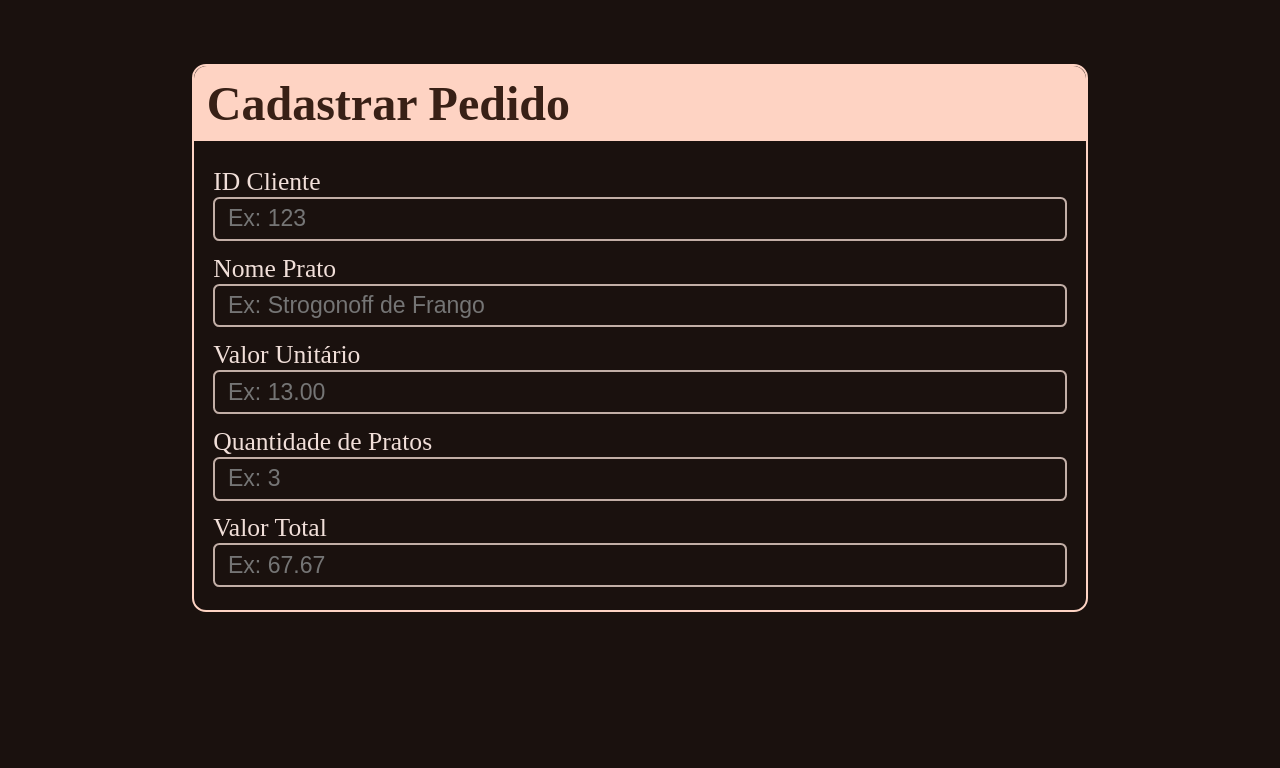
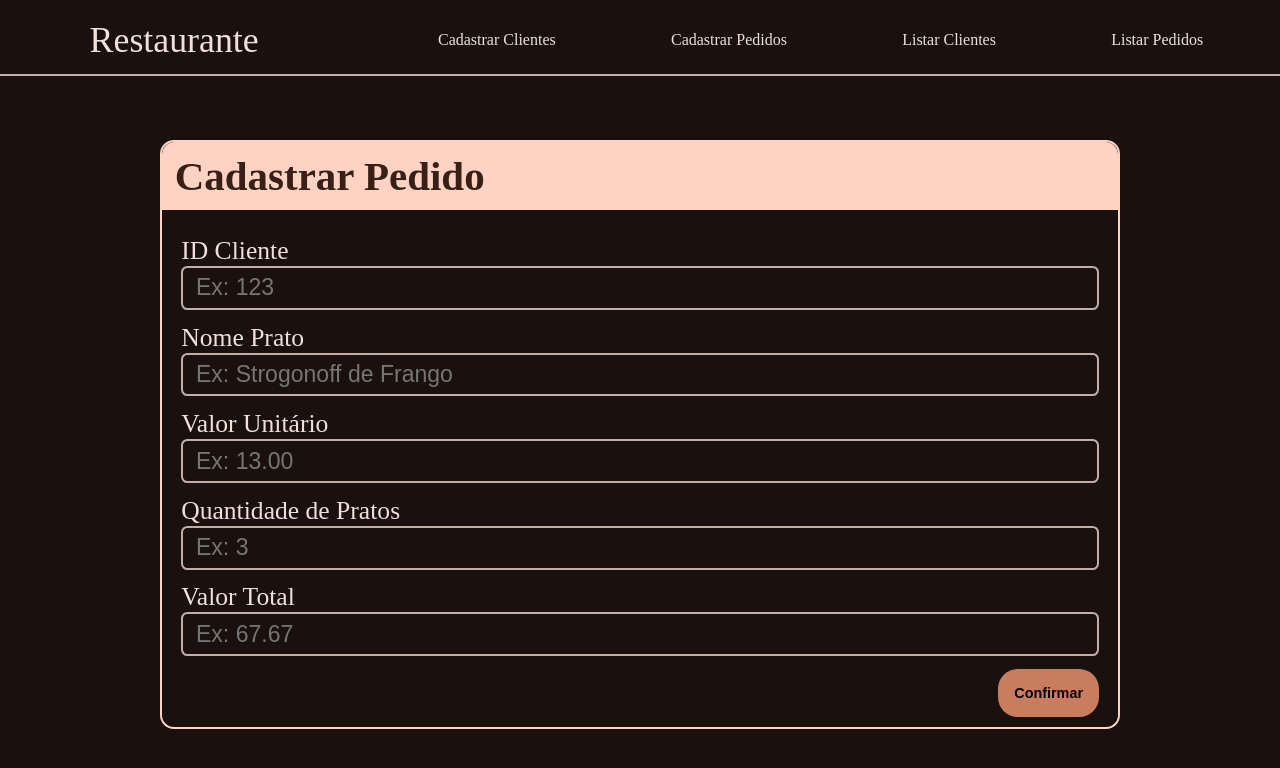
Before and after one commit to anthonelacr/restaurante-BD, a Flask app: template templates/cadastro_pedido.html in a window 1280 px wide. Shown: the top 768 px of the page. Run offline with Flask 3, Linux system fonts and the light colour scheme; the template is opened without the code that fills it, so the values that code supplies are empty.

Commit message:
muitasss coisas no css e edição+exclusão

```diff
--- a/app.py
+++ b/app.py
@@ -1,9 +1,13 @@
-from flask import Flask, render_template, request
+from flask import Flask, render_template, request, redirect, url_for
 import sqlite3
 
 app = Flask(__name__)
 
-@app.route('/clientes', methods=['GET', 'POST'])
+@app.route('/')
+def index():
+    return render_template('index.html')
+
+@app.route('/cliente', methods=['GET', 'POST'])
 def clientes():
     if request.method == 'POST':
 
@@ -37,25 +41,25 @@ def pedido():
 
         conn = sqlite3.connect('restaurante.db')
         cursor = conn.cursor()
-        cursor.execute('''INSERT INTO pedido
+        cursor.execute('''INSERT INTO pedidos
             (id_cliente, nome_prato, valor_unitario, qtd_pratos, valor_total) VALUES (?, ?, ?, ?, ?)''',
             (id_cliente, nome_prato, valor_unitario, qtd_pratos, valor_total))
 
         conn.commit()
         conn.close()
 
-        return render_template('cadastro_restaurante.html',
+        return render_template('cadastro_pedido.html',
                                mensagem=f"Pedido cadastrado com sucesso!")
-    return render_template('cadastro_restaurante.html', mensagem=None)
+    return render_template('cadastro_pedido.html', mensagem=None)
 
-@app.route('/listarpedidos')
-def listar():
+@app.route('/listar-pedidos')
+def listar_pedidos():
     conn = sqlite3.connect('restaurante.db')
     cursor = conn.cursor()
 
     query = '''
         SELECT p.id_pedido, p.id_cliente, c.nome, p.nome_prato, p.valor_unitario, p.qtd_pratos, p.valor_total
-        FROM pedido p
+        FROM pedidos p
         LEFT JOIN clientes c ON c.id_cliente = p.id_cliente
         ORDER BY c.nome
     '''
@@ -67,5 +71,57 @@ def listar():
     return render_template('listar_pedidos.html', pedidos = pedidos)
 
 
+@app.route('/editar-pedido/<int:id_pedido>', methods=['GET', 'POST'])
+def editar_pedido(id_pedido):
+    if request.method == 'GET':
+        conn = sqlite3.connect('restaurante.db')
+        cursor = conn.cursor()
+
+        query = '''
+            SELECT p.id_pedido, p.id_cliente, c.nome, p.nome_prato, p.valor_unitario, p.qtd_pratos, p.valor_total
+            FROM pedidos p
+            LEFT JOIN clientes c ON c.id_cliente = p.id_cliente
+            WHERE p.id_pedido = ?
+        '''
+        cursor.execute(query, (id_pedido,))
+        pedido = cursor.fetchone()
+        conn.commit()
+        conn.close()
+
+        return render_template('cadastro_pedido.html', modo='editar', pedido=pedido)
+
+    if request.method == 'POST':
+        id_cliente = request.form['id_cliente']
+        nome_prato = request.form['nome_prato']
+        valor_unitario = request.form['valor_unitario']
+        qtd_pratos = request.form['qtd_pratos']
+        valor_total = request.form['valor_total']
+
+        conn = sqlite3.connect('restaurante.db')
+        cursor = conn.cursor()
+
+        cursor.execute('''
+            UPDATE pedidos
+            SET id_cliente = ?, nome_prato = ?, valor_unitario = ?, qtd_pratos = ?, valor_total = ?
+            WHERE id_pedido = ?
+        ''', (id_cliente, nome_prato, valor_unitario, qtd_pratos, valor_total, id_pedido))
+
+        conn.commit()
+        conn.close()
+
+        return redirect(url_for('listar_pedidos'))
+
+@app.route('/excluir-pedido/<int:id_pedido>', methods=['POST'])
+def excluir_pedido(id_pedido):
+    conn = sqlite3.connect('restaurante.db')
+    cursor = conn.cursor()
+
+    cursor.execute('DELETE FROM pedidos WHERE id_pedido = ?', (id_pedido,))
+
+    conn.commit()
+    conn.close()
+
+    return redirect(url_for('listar_pedidos'))
+
 if __name__ == '__main__':
     app.run(debug=True)
--- a/model.py
+++ b/model.py
@@ -1,6 +1,6 @@
 import sqlite3
 
-conn = sqlite3.connect('empresa.db')
+conn = sqlite3.connect('restaurante.db')
 cursor = conn.cursor()
 
 cliente = """
--- a/static/style.css
+++ b/static/style.css
@@ -76,13 +76,13 @@ body {
 .opcoes-cabecalho {
   display: flex;
   gap: 1vw;
-  font-size: 2vw;
+  font-size: clamp(1rem, 2vw, 1.5rem);
 }
 
 .logo {
   text-decoration: none;
   color: var(--md-sys-color-on-background);
-  font-size: 2.8vw;
+  font-size: clamp(1.1rem, 2.8vw, 3rem);
   padding: 0 5vw 0 2.5vw;
 }
 
@@ -101,7 +101,7 @@ a:hover {
   justify-content: center;
   border-radius: 1.1vw;
   border: var(--md-sys-color-secondary) 0.2vw solid;
-  width: 70%;
+  width: 75%;
   margin: 5vw auto;
   padding-bottom: 0.8vw;
 }
@@ -110,16 +110,18 @@ a:hover {
   top: 0;
   left: 0;
   width: 100%;
-  font-size: 2.5vw;
+  font-size: clamp(1.25rem, 2.5vw, 2.5rem);
   font-weight: bold;
   border-radius: 1vw 1vw 0 0;
   padding: 0.8vw 1vw;
   background: var(--md-sys-color-secondary);
 }
 
-.cabecalho-formulario h2 {
+.cabecalho-formulario h1 {
   background: var(--md-sys-color-secondary);
   color: var(--md-sys-color-on-secondary);
+  text-align: left;
+  margin-top: 0;
 }
 
 .campos-formulario {
@@ -132,7 +134,7 @@ a:hover {
 }
 
 .campo label {
-  font-size: 2vw;
+  font-size: clamp(1rem, 2vw, 1.8rem);
 }
 
 input {
@@ -142,34 +144,148 @@ input {
   padding: 0.5vw 1vw;
   background: transparent;
   color: var(--md-sys-color-on-background);
-  font-size: 1.8vw;
+  font-size: clamp(1rem, 1.8vw, 1.6rem);
   width: 100%;
 }
 
 input:hover {
-  border: var(--md-sys-color-outline) 0.3vw solid;
-  cursor: pointer;
-}
-
-input[type="submit"] {
-  border: var(--md-sys-color-outline) 0.8vw solid;
+  outline: var(--md-sys-color-outline) 0.2vw solid;
   cursor: pointer;
 }
 
 input:focus {
-  outline: var(--md-sys-color-outline) 0.3vw;
+  outline: var(--md-sys-color-outline) 0.2vw solid;
 }
 
 .botaoCadastro {
   display: block;
   margin-left: auto;
-  padding: 0.5vw;
+  padding: 1vw;
   background-color: var(--md-sys-color-primary-container);
   color: var(--md-sys-color-on-primary-container);
   font-size: 0.9rem;
   font-weight: bold;
-  border: none;
-  border-radius: 8px;
+  border: transparent 0.3vw solid;
+  border-radius: 20px;
   box-shadow: 0px 0px 2px 1px rgba(52, 49, 48, 0.2);
   cursor: pointer;
 }
+
+.botaoCadastro:hover {
+  border: var(--md-sys-color-outline) 0.3vw solid;
+}
+
+table {
+  width: 100%;
+  border-collapse: collapse;
+}
+
+thead tr {
+  background-color: var(--md-sys-color-surface);
+  font-size: clamp(0.9rem, 1.6vw, 1.4rem);
+  font-weight: bold;
+}
+
+tbody tr:hover {
+  background-color: var(--md-sys-color-inverse-on-surface);
+}
+
+thead th {
+  text-align: left;
+  padding: 0.8vw;
+}
+
+.novoCadastro {
+  display: flex;
+  width: 15%;
+  margin-bottom: 0.5vw;
+  margin-left: 80%;
+  padding: 0.8vw;
+  background-color: var(--md-sys-color-outline);
+  color: var(--md-sys-color-on-primary-container);
+  font-size: clamp(0.9rem, 1.5vw, 1.3rem);
+  font-weight: bold;
+  border: none;
+  border-radius: 15px;
+  justify-content: center;
+  align-items: center;
+  cursor: pointer;
+}
+
+.novoCadastro:hover {
+  transform: translateY(-2px);
+  color: var(--md-sys-color-on-primary-container);
+}
+
+h1 {
+  font-size: clamp(1.5rem, 3.2vw, 3rem);
+  text-align: center;
+  margin-top: 2vw;
+}
+
+p {
+  font-size: clamp(1rem, 1.8vw, 1.5rem);
+  text-align: center;
+  margin: 2vw 6vw;
+}
+
+.colunas-index {
+  display: grid;
+  grid-template-columns: 1fr 1fr;
+  margin: 2vw auto;
+  width: 90%;
+  justify-content: center;
+  align-items: center;
+  margin-top: 3.2vw;
+}
+
+.botao-index {
+  position: relative;
+  margin: 0.2vw 2vw 0.2vw 2vw;
+  border: 3px solid var(--md-sys-color-outline);
+  border-radius: 5px;
+  padding: 2vw;
+  width: 80%;
+}
+
+.botao-index:hover {
+  transform: translateY(-2px);
+}
+
+.botao-index h3 {
+  font-size: clamp(1.25rem, 2.5vw, 2.2rem);
+  text-align: center;
+}
+
+.botao-index p {
+  font-size: clamp(0.95rem, 1.5vw, 1.3rem);
+  text-align: center;
+}
+
+.coluna-acoes {
+  display: flex;
+  grid-template-columns: 1fr 1fr;
+  gap: 0.5vw;
+}
+
+td a {
+  text-decoration: none;
+  font-size: clamp(1.3rem, 1.5vw, 1.8rem);
+  color: var(--md-sys-color-on-background);
+}
+
+td a:hover {
+  transform: translateY(-2px)
+}
+
+.excluir {
+  background: none;
+  border: none;
+  font-size: clamp(1.3rem, 1.5vw, 1.8rem);
+  color: var(--md-sys-color-on-background);
+}
+
+.excluir:hover {
+  transform: translateY(-2px);
+  cursor: pointer;
+}
--- a/templates/cadastro_pedido.html
+++ b/templates/cadastro_pedido.html
@@ -1,6 +1,6 @@
 <!DOCTYPE html>
 
-<html>
+<html lang="pt-BR">
     <head>
         <meta charset="UTF-8">
         <meta name="viewport" content="width=device-width, initial-scale=1.0">
@@ -10,51 +10,72 @@
 
     <body>
         <header>
+            <div class="cabecalho-navegacao">
 
+                <nav>
+                    <div class="logo">
+                        <a href="/">Restaurante</a>
+                    </div>
+
+                    <a href="/cliente" class="opcao-cabecalho">Cadastrar Clientes</a>
+                    <a href="/pedido" class="opcao-cabecalho">Cadastrar Pedidos</a>
+                    <a href="/listar-clientes" class="opcao-cabecalho">Listar Clientes</a>
+                    <a href="/listar-pedidos" class="opcao-cabecalho">Listar Pedidos</a>
+                </nav>
+            </div>
+        </header>
+
+        <main>
         <div class="bloco-formulario">
             <div class="cabecalho-formulario">
-                    <h2>Cadastrar Pedido</h2>
+                <h1>Cadastrar Pedido</h1>
             </div>
 
-                <div class="campos-formulario">
+            <form class="campos-formulario" method="POST" action="{{ url_for('editar_pedido', id_pedido=pedido[0]) if modo == 'editar' else url_for('pedido') }}">
 
                 <div class="campo">
                     <label for="id_cliente">ID Cliente</label>
-                        <input type="text" id="id_cliente" name="id_cliente" placeholder="Ex: 123" required>
+                    <input type="text" id="id_cliente" name="id_cliente" placeholder="Ex: 123" value="{{ pedido[1] if pedido else '' }}" required>
                 </div>
 
                 <div class="campo">
                     <label for="nome_prato">Nome Prato</label>
                     <div class="input">
-                            <input type="nome_prato" id="nome_prato" name="nome_prato" placeholder="Ex: Strogonoff de Frango" required>
+                        <input type="text" id="nome_prato" name="nome_prato" placeholder="Ex: Strogonoff de Frango" value="{{ pedido[3] if pedido else '' }}" required>
                     </div>
                 </div>
 
                 <div class="campo">
                     <label for="valor_unitario">Valor Unitário</label>
                     <div class="input">
-                            <input type="valor_unitario" id="valor_unitario" name="valor_unitario" placeholder="Ex: 13.00" required>
+                        <input type="number" id="valor_unitario" name="valor_unitario" placeholder="Ex: 13.00" value="{{ pedido[4] if pedido else '' }}" required>
                     </div>
                 </div>
 
                 <div class="campo">
                     <label for="qtd_pratos">Quantidade de Pratos</label>
                     <div class="input">
-                            <input type="qtd_pratos" id="qtd_pratos" name="qtd_pratos" placeholder="Ex: 3" required>
+                        <input type="number" id="qtd_pratos" name="qtd_pratos" placeholder="Ex: 3" value="{{ pedido[5] if pedido else '' }}" required>
                     </div>
                 </div>
 
                 <div class="campo">
                     <label for="valor_total">Valor Total</label>
                     <div class="input">
-                            <input type="valor_total" id="valor_total" name="valor_total" placeholder="Ex: 67.67" required>
+                        <input type="number" id="valor_total" name="valor_total" placeholder="Ex: 67.67" value="{{ pedido[4] if pedido else '' }}" required>
                     </div>
                 </div>
 
+                <button class="botaoCadastro" type="submit">Confirmar</button>
+
+            </form>
+
+            {% if mensagem %}
+            <div class="mensagem">{{ mensagem }}</div>
+            {% endif %}
+
         </div>
-            </div>
-
-        </header>
+        </main>
     </body>
 
 </html>
```
Also changed, not shown: templates/cadastro_cliente.html (+14 -6 lines), templates/index.html (added, +53 -0 lines), templates/listar_pedidos.html (+41 -3 lines). Lines whose indentation alone changed are shown as unchanged.
